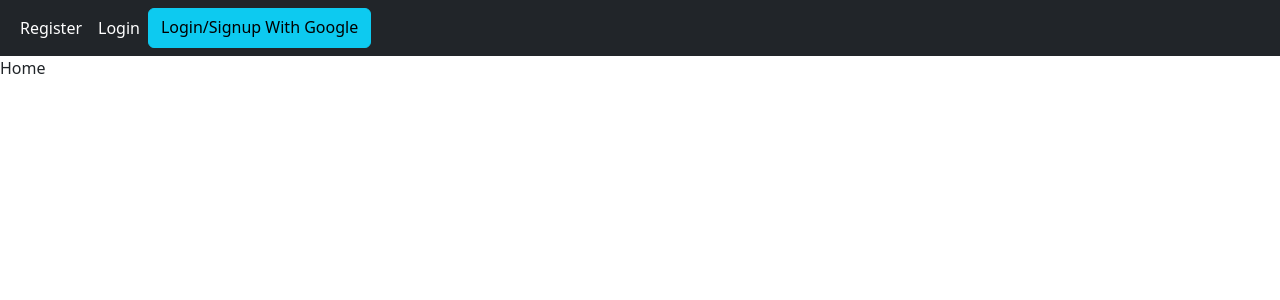
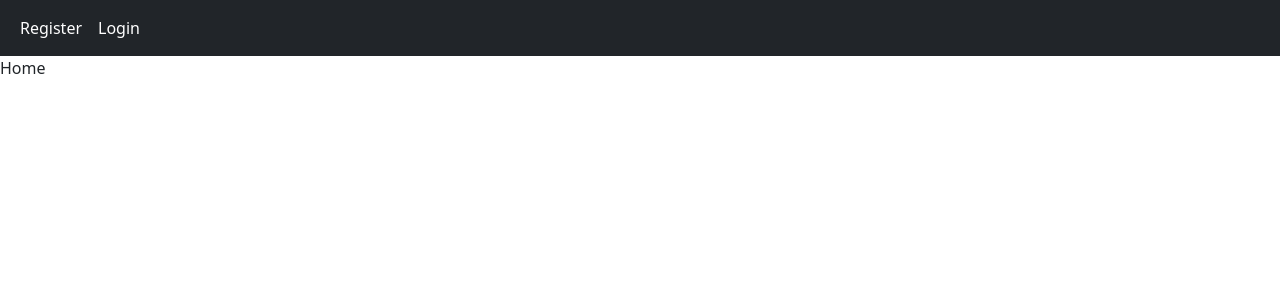
Before and after one commit to AfshinTrg/Django-Google_Login, a Django app: page /accounts/ in a window 1280 px wide. Shown: the top 300 px of the page. Run offline with Django 4.2, Linux system fonts and the light colour scheme.

Commit message:
Add Navbar Options

```diff
--- a/googlelogin/templates/inc/navbar.html
+++ b/googlelogin/templates/inc/navbar.html
@@ -3,9 +3,13 @@
 
       <div class="navbar-nav">
           <br>
-             <a class="nav-link active"  href="#">Register</a>
-             <a class="nav-link active"  href="#">Login</a>
-             <a class="btn btn-info" aria-current="page" href="#">Login/Signup With Google</a>
+        {% if request.user.is_authenticated %}
+             <p style="color:red">Hi : {{ user.username }}</p>
+             <a class="nav-link active"  href="{% url 'accounts:user_logout' %}">Logout</a>
+        {% else %}
+             <a class="nav-link active"  href="{% url 'accounts:user_register' %}">Register</a>
+             <a class="nav-link active"  href="{% url 'accounts:user_login' %}">Login</a>
+        {% endif %}
       </div>
   </div>
 </nav>
```
Also changed, not shown: googlelogin/db.sqlite3.
